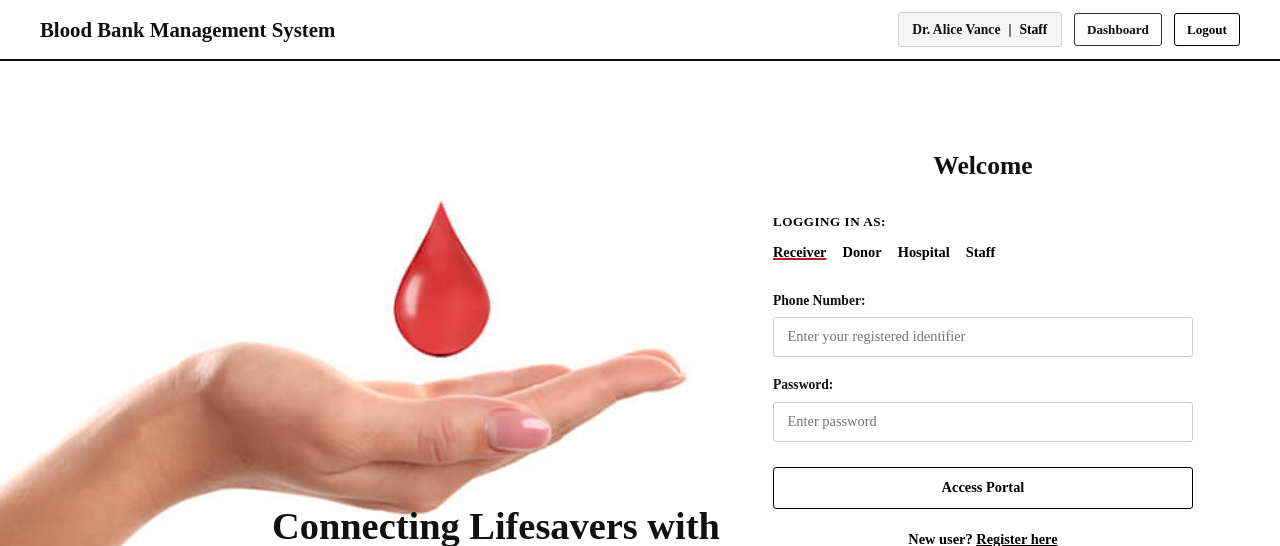
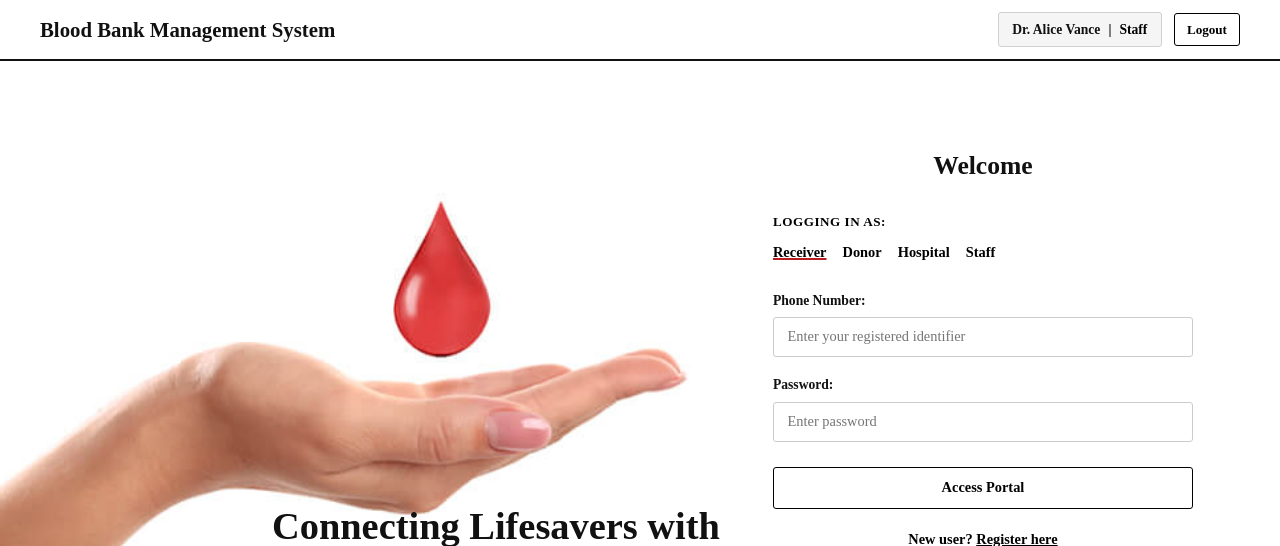
Before and after one commit to Shravya317/blood-bank-management-system, a Flask app: page /auth/login in a window 1280 px wide. Shown: the top 546 px of the page. Run offline with Flask 3, Linux system fonts and the light colour scheme; a user stored in the database is signed in.

Commit message:
Remove redundant Dashboard button from navbar

```diff
--- a/templates/base.html
+++ b/templates/base.html
@@ -22,15 +22,7 @@
                     <span style="color: var(--primary-color); font-weight: 700;">{{ session.get('role')|title }}</span>
                 </div>
 
-                {% if session.get('role') == 'staff' %}
-                    <a href="{{ url_for('staff.dashboard') }}" class="btn btn-secondary btn-sm">Dashboard</a>
-                {% elif session.get('role') == 'donor' %}
-                    <a href="{{ url_for('donor.dashboard') }}" class="btn btn-secondary btn-sm">Dashboard</a>
-                {% elif session.get('role') == 'hospital' %}
-                    <a href="{{ url_for('hospital.dashboard') }}" class="btn btn-secondary btn-sm">Dashboard</a>
-                {% elif session.get('role') == 'patient' %}
-                    <a href="{{ url_for('patient.dashboard') }}" class="btn btn-secondary btn-sm">Dashboard</a>
-                {% endif %}
+
                 <a href="{{ url_for('auth.logout') }}" class="btn btn-outline btn-sm">Logout</a>
             {% endif %}
         </div>
```
